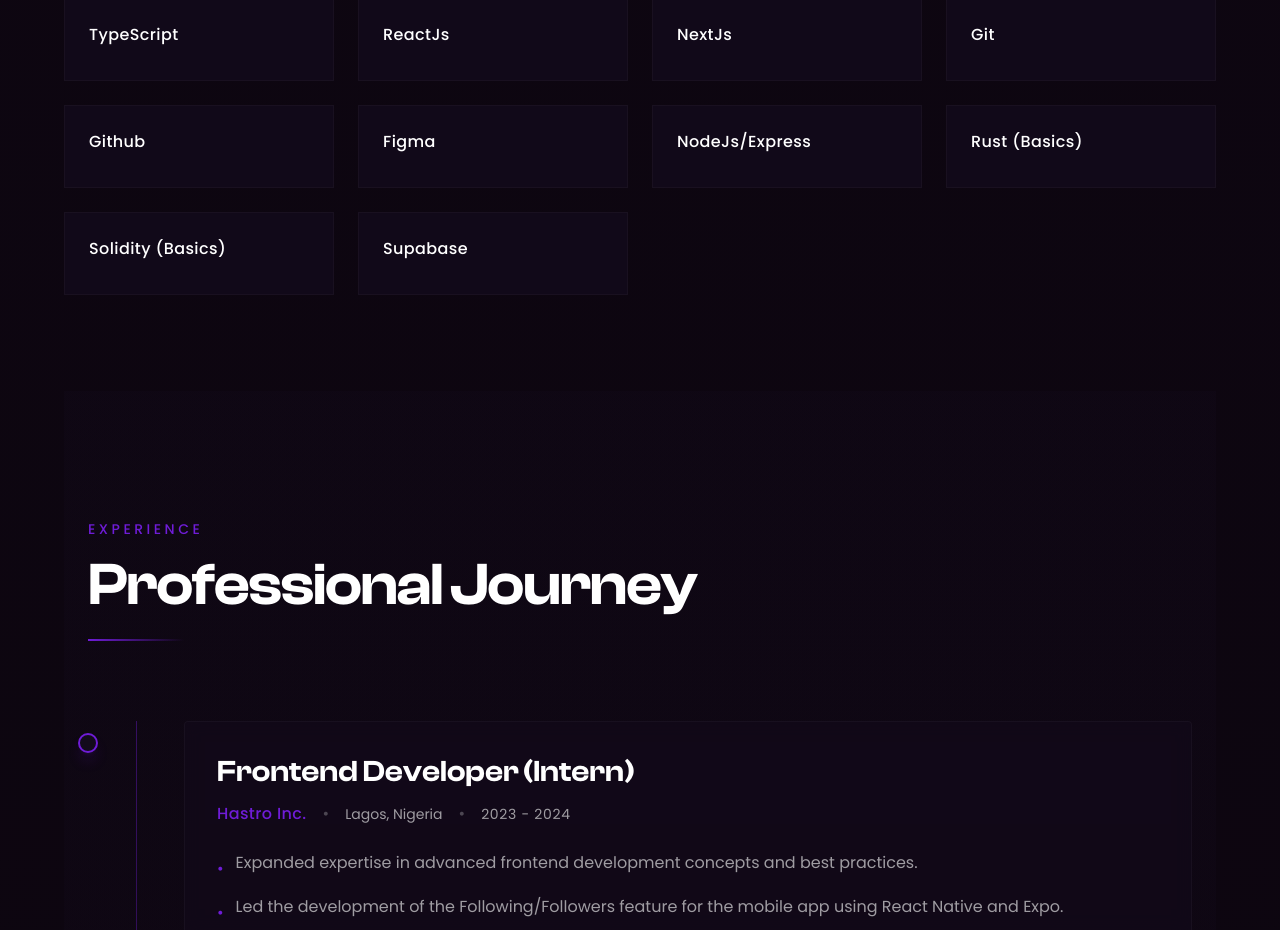
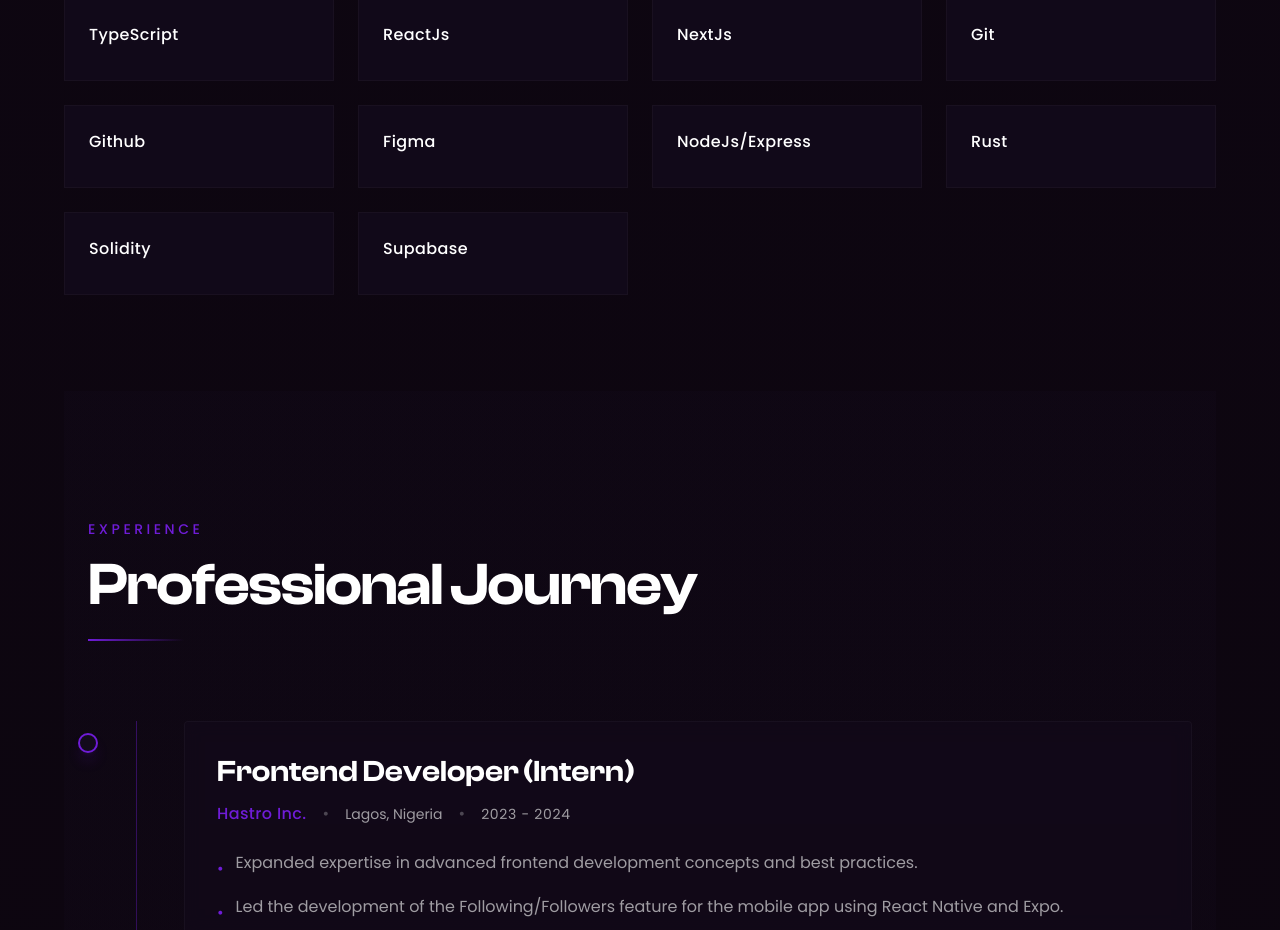
Before and after one commit to NathanOyewole/oyewole-nathan, a Next.js app: page / in a window 1280 px wide. Shown: the part 2920-3850 px from the top of the page. Built offline with nearby package versions, Linux system fonts and the light colour scheme.

Commit message:
feat: refine skill titles for improved clarity and representation

```diff
--- a/src/data/data.ts
+++ b/src/data/data.ts
@@ -116,11 +116,11 @@ export const skills = [
   },
   {
     id: 12,
-    title: "Rust (Basics)",
+    title: "Rust",
   },
   {
     id: 13,
-    title: "Solidity (Basics)",
+    title: "Solidity",
   },
   {
     id: Math.random(),
```
